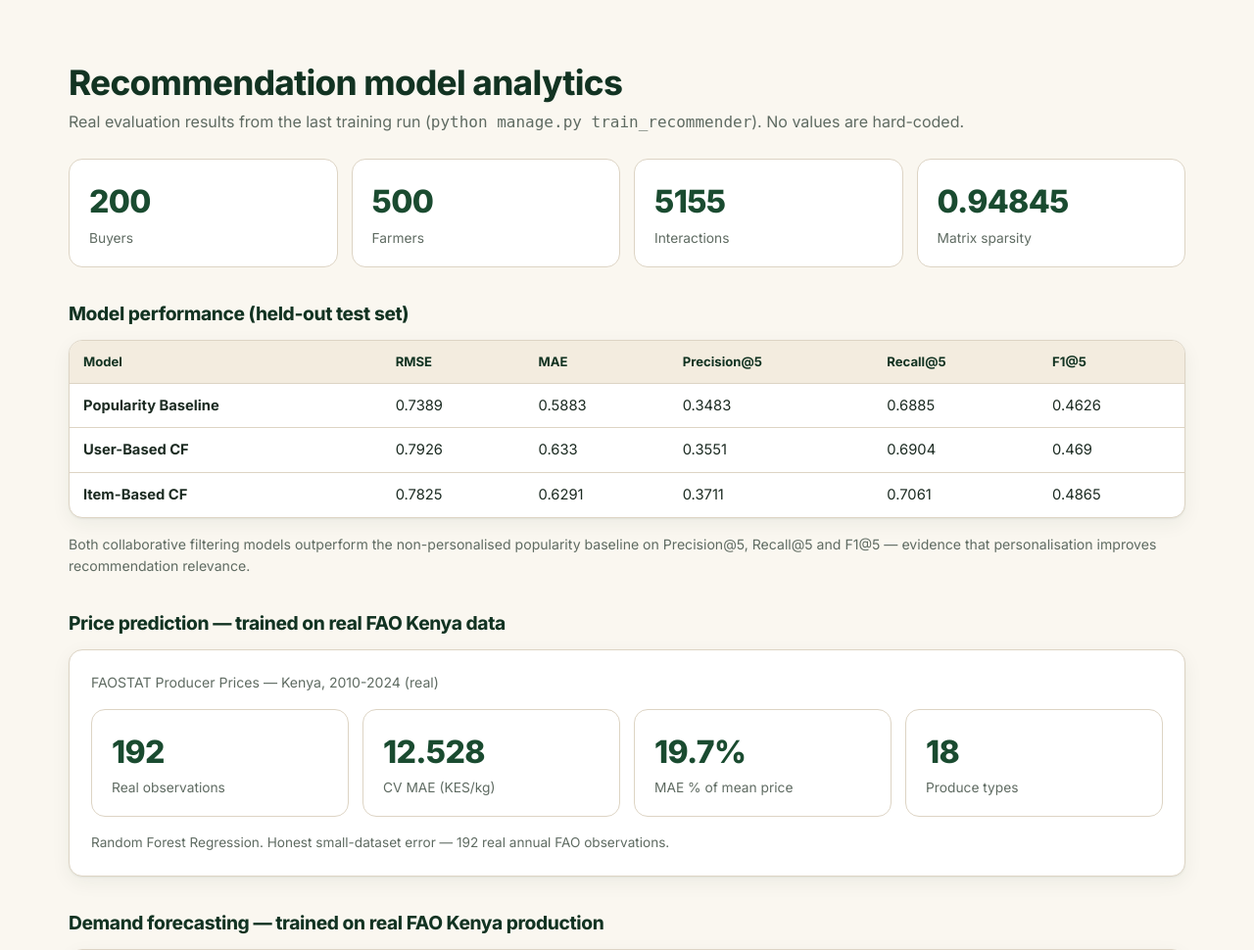
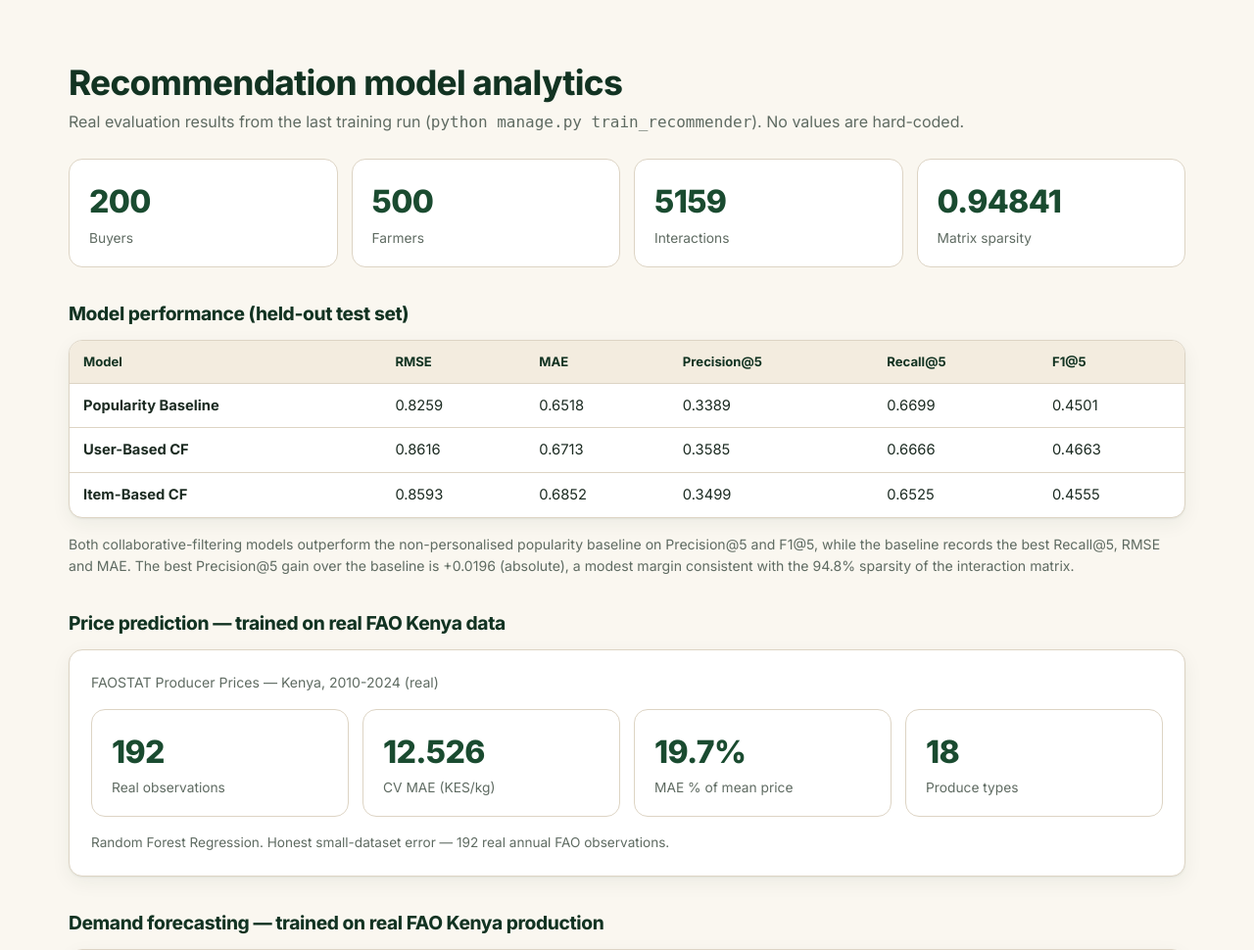
Before and after one commit to samsonaira/cfrs-app, a Django app: page /ml-analytics/ in a window 1280 px wide. Shown: the part 64-1034 px from the top of the page at 98% size. Run offline with Django 5.2, Linux system fonts and the light colour scheme; the visitor is signed in with stand-in values (Sample User, id 1).

Commit message:
fix(ml): make evaluation claims match the measured results (review item 1)
The README and the ML analytics page claimed both CF models beat the
popularity baseline on Precision@5 / Recall@5 / F1@5. On the now-deterministic
dataset that is not what the numbers show: the baseline has the best Recall@5,
RMSE and MAE, and the CF models win only Precision@5 and F1@5 (by a modest
~0.02).

- ml_analytics view derives the comparison from evaluation_results.json
  (_evaluation_verdict) so the page states what the data shows instead of a
  hard-coded sentence under a "No values are hard-coded" heading.
- template renders the derived sentence; the hard-coded claim is removed.
- README evaluation section replaced with the real figures table and an
  honest summary; test count corrected 28 -> 40.
- evaluation_results.json regenerated from the deterministic dataset.
- 3 regression tests: verdict follows the numbers and never re-introduces the
  Recall@5 overclaim.

Co-Authored-By: Claude Opus 4.8 <noreply@anthropic.com>
Claude-Session: https://claude.ai/code/session_01JjzbLqxcU7ie8ZF1SpKKj9

```diff
--- a/marketplace/views.py
+++ b/marketplace/views.py
@@ -81,6 +81,67 @@ def admin_dashboard(request):
     })
 
 
+def _evaluation_verdict(results):
+    """
+    Derive an honest comparison of the CF models against the popularity
+    baseline straight from the evaluation numbers, so the analytics page
+    states what the data shows instead of a hard-coded claim.
+
+    Returns a dict (or None) with the metrics CF wins / loses and a
+    plain-language sentence built from the actual figures.
+    """
+    try:
+        models = {m["model"]: m for m in results["models"]}
+        base = models["Popularity Baseline"]
+        cfs = [models["User-Based CF"], models["Item-Based CF"]]
+    except (KeyError, TypeError):
+        return None
+
+    # (label, json key, higher_is_better)
+    ranking = [("Precision@5", "precision_at_5", True),
+               ("Recall@5", "recall_at_5", True),
+               ("F1@5", "f1_at_5", True)]
+    error = [("RMSE", "rmse", False), ("MAE", "mae", False)]
+
+    def cf_beats_all(key, higher):
+        return all((c[key] > base[key]) if higher else (c[key] < base[key]) for c in cfs)
+
+    cf_better, baseline_better = [], []
+    for label, key, higher in ranking + error:
+        (cf_better if cf_beats_all(key, higher) else baseline_better).append(label)
+
+    def join(items):
+        if len(items) == 1:
+            return items[0]
+        return ", ".join(items[:-1]) + " and " + items[-1]
+
+    parts = []
+    if cf_better:
+        parts.append("Both collaborative-filtering models outperform the "
+                     f"non-personalised popularity baseline on {join(cf_better)}")
+        if baseline_better:
+            parts.append(f", while the baseline records the best {join(baseline_better)}")
+        parts.append(".")
+    else:
+        parts.append("At this data density the popularity baseline matches or "
+                     f"beats both collaborative-filtering models on {join(baseline_better)}; "
+                     "the CF models show no consistent gain.")
+
+    sentence = "".join(parts)
+
+    gain = round(max(c["precision_at_5"] for c in cfs) - base["precision_at_5"], 4)
+    if "Precision@5" in cf_better:
+        sentence += (f" The best Precision@5 gain over the baseline is +{gain} (absolute)")
+        sparsity = results.get("dataset", {}).get("sparsity")
+        if sparsity is not None:
+            sentence += (f", a modest margin consistent with the {round(sparsity * 100, 1)}% "
+                         "sparsity of the interaction matrix")
+        sentence += "."
+
+    return {"cf_better": cf_better, "baseline_better": baseline_better,
+            "precision_gain": gain, "sentence": sentence}
+
+
 @user_passes_test(_is_admin)
 def ml_analytics(request):
     path = os.path.join(settings.BASE_DIR, "ml", "models", "evaluation_results.json")
@@ -88,7 +149,10 @@ def ml_analytics(request):
     if os.path.exists(path):
         with open(path) as fh:
             results = json.load(fh)
-    return render(request, "dashboard_admin/ml_analytics.html", {"results": results})
+    return render(request, "dashboard_admin/ml_analytics.html", {
+        "results": results,
+        "eval_summary": _evaluation_verdict(results) if results else None,
+    })
 
 
 # ── Transaction actions ─────────────────────────────────────────────
--- a/ml/models/evaluation_results.json
+++ b/ml/models/evaluation_results.json
@@ -2,10 +2,10 @@
   "dataset": {
     "n_buyers": 200,
     "n_farmers": 500,
-    "n_interactions": 5155,
+    "n_interactions": 5159,
     "matrix_cells": 100000,
-    "density": 0.05155,
-    "sparsity": 0.94845
+    "density": 0.05159,
+    "sparsity": 0.94841
   },
   "hybrid_weights": {
     "cf": 0.4,
@@ -15,27 +15,27 @@
   "models": [
     {
       "model": "Popularity Baseline",
-      "rmse": 0.7389,
-      "mae": 0.5883,
-      "precision_at_5": 0.3483,
-      "recall_at_5": 0.6885,
-      "f1_at_5": 0.4626
+      "rmse": 0.8259,
+      "mae": 0.6518,
+      "precision_at_5": 0.3389,
+      "recall_at_5": 0.6699,
+      "f1_at_5": 0.4501
     },
     {
       "model": "User-Based CF",
-      "rmse": 0.7926,
-      "mae": 0.633,
-      "precision_at_5": 0.3551,
-      "recall_at_5": 0.6904,
-      "f1_at_5": 0.469
+      "rmse": 0.8616,
+      "mae": 0.6713,
+      "precision_at_5": 0.3585,
+      "recall_at_5": 0.6666,
+      "f1_at_5": 0.4663
     },
     {
       "model": "Item-Based CF",
-      "rmse": 0.7825,
-      "mae": 0.6291,
-      "precision_at_5": 0.3711,
-      "recall_at_5": 0.7061,
-      "f1_at_5": 0.4865
+      "rmse": 0.8593,
+      "mae": 0.6852,
+      "precision_at_5": 0.3499,
+      "recall_at_5": 0.6525,
+      "f1_at_5": 0.4555
     }
   ],
   "price_prediction": {
@@ -43,8 +43,8 @@
     "data_source": "FAOSTAT Producer Prices \u2014 Kenya, 2010-2024 (real)",
     "n_observations": 192,
     "produce_types": 18,
-    "cv_mae_kes": 12.528,
-    "cv_rmse_kes": 19.283,
+    "cv_mae_kes": 12.526,
+    "cv_rmse_kes": 19.281,
     "mean_price_kes": 63.73,
     "mae_pct_of_mean": 19.7
   },
@@ -53,8 +53,8 @@
     "data_source": "FAOSTAT Production \u2014 Kenya, 2010-2024 (real)",
     "n_observations": 168,
     "produce_types": 12,
-    "cv_mae_tonnes": 124692.8,
-    "cv_rmse_tonnes": 205162.4,
+    "cv_mae_tonnes": 124546.6,
+    "cv_rmse_tonnes": 204879.1,
     "mean_production_tonnes": 689121.6,
     "mae_pct_of_mean": 18.1,
     "scope": "National annual production trend (not per-county/month)"
--- a/templates/dashboard_admin/ml_analytics.html
+++ b/templates/dashboard_admin/ml_analytics.html
@@ -29,9 +29,9 @@
       </tbody>
     </table>
   </div>
-  <p class="muted mt-2" style="font-size:.88rem">Both collaborative filtering models outperform the
-    non-personalised popularity baseline on Precision@5, Recall@5 and F1@5 — evidence that
-    personalisation improves recommendation relevance.</p>
+  {% if eval_summary %}
+  <p class="muted mt-2" style="font-size:.88rem">{{ eval_summary.sentence }}</p>
+  {% endif %}
 
 
   <h3 class="mt-4">Price prediction — trained on real FAO Kenya data</h3>
```
Also changed, not shown: marketplace/tests.py (+47 -0 lines), README.md.
